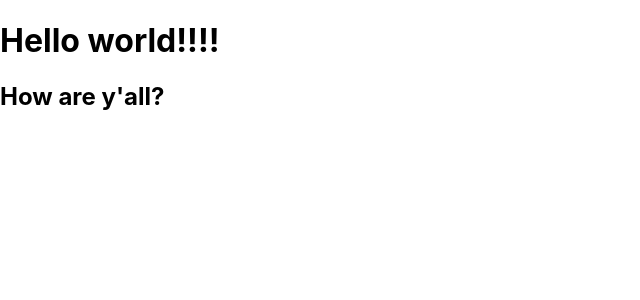
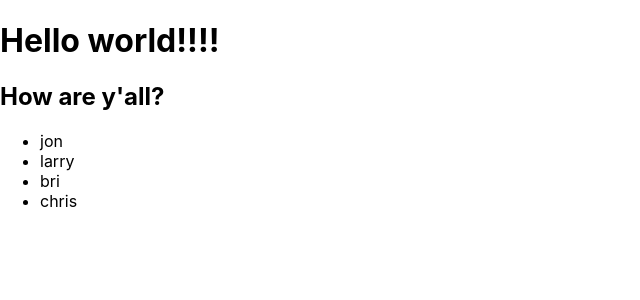
Before and after one commit to tenhold/awscodestar, a React (Create React App) app: page / in a window 1280 px wide. Shown: the top 300 px of the page, without its empty margins (0-640 px from the left). Built offline with nearby package versions, Linux system fonts and the light colour scheme.

Commit message:
[add] names.jsx

```diff
--- a/src/App.js
+++ b/src/App.js
@@ -1,12 +1,14 @@
 import React from 'react';
 import './App.css';
 import Name from './Name.jsx';
+import Names from './Names.jsx';
 
 function App() {
   return (
     <>
       <h1>Hello world!!!!</h1>
       <Name />
+      <Names />
     </>
   );
 }
--- /dev/null
+++ b/src/Names.jsx
@@ -0,0 +1,18 @@
+import React from 'react';
+
+const names = ['jon', 'larry', 'bri', 'chris'];
+
+
+const Names = () => {
+  return (
+    <ul>
+      {names.map((name, i) => (
+        <li key={i}>
+          {name}
+        </li>
+      ))}
+    </ul>
+  )
+};
+
+export default Names;
```
